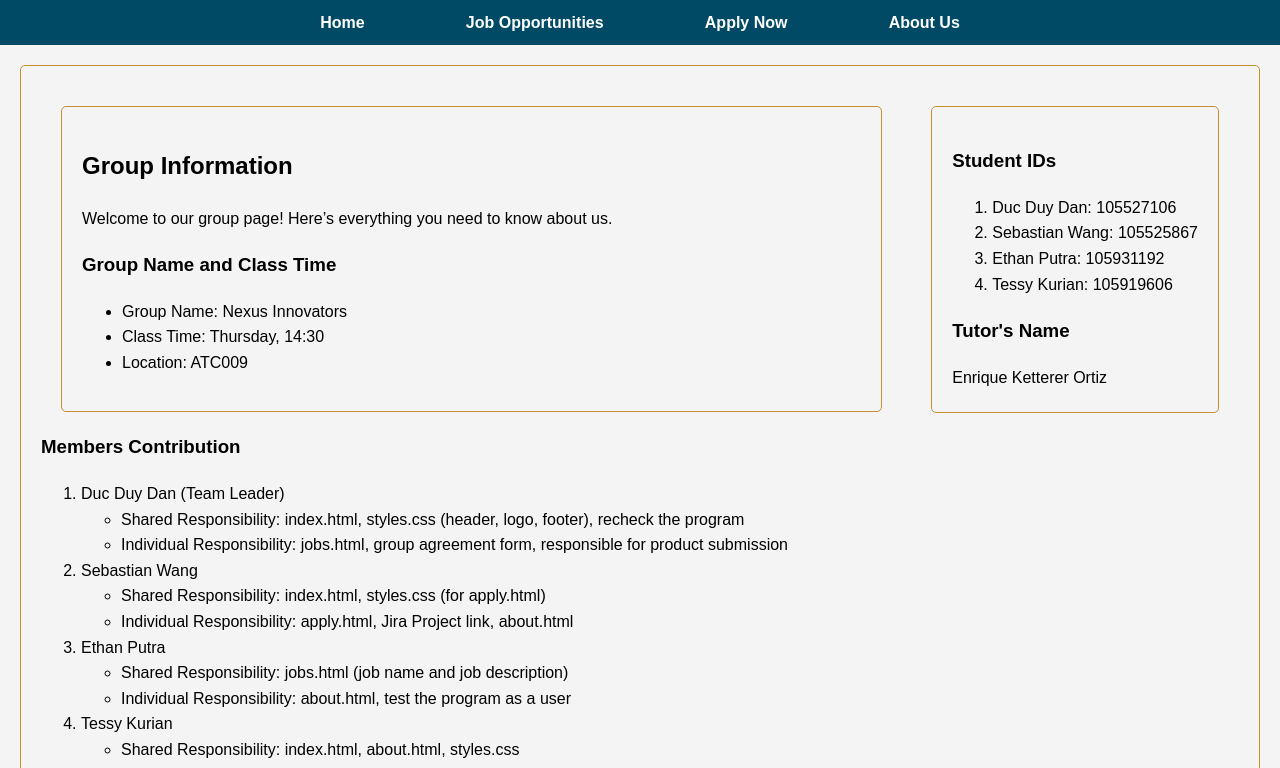
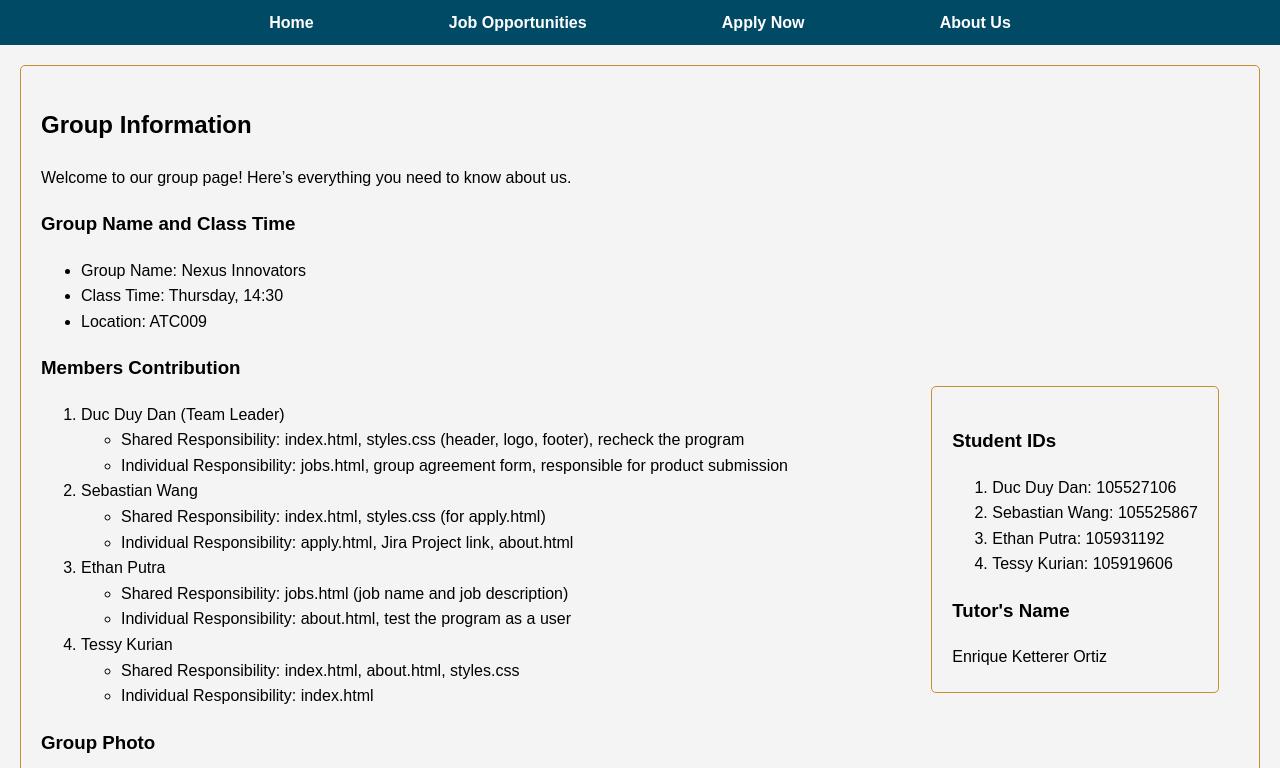
Before and after one commit to DucDuyDan-Swin/TheNexusWeb, a PHP site: page /about.html in a window 1280 px wide. Shown: the part 137-905 px from the top of the page. Run offline with PHP 8.4, Linux system fonts and the light colour scheme; some web fonts are replaced.

Commit message:
fixing about + CSS + make form to a blank page

```diff
--- a/project1/about.html
+++ b/project1/about.html
@@ -27,7 +27,7 @@
 
     <main>
         <section>
-            <section class="Info">
+
             <h2>Group Information</h2>
             <p>Welcome to our group page! Here’s everything you need to know about us.</p>
 
@@ -38,7 +38,7 @@
                 <li>Class Time: Thursday, 14:30</li>
                 <li>Location: ATC009</li>
             </ul>
-           </section>
+
            <section class="StudentID">
             <!-- Student IDs -->
             <h3>Student IDs</h3>
@@ -53,6 +53,7 @@
             <p>Enrique Ketterer Ortiz</p>
            </section>
             <!-- Members Contribution -->
+
             <h3>Members Contribution</h3>
             <ol>
                 <li>Duc Duy Dan (Team Leader)
--- a/project1/styles.css
+++ b/project1/styles.css
@@ -20,8 +20,8 @@ nav {
     display: flex; /* Makes the nav items align horizontally */
     justify-content: center; /* Centers the nav items */
     align-items: center; /* Vertically centers the nav items */
-    gap: 30px; /* Adds spacing between nav items */
-    margin: 0 auto; /* Centers the nav bar horizontally */
+    gap: 5%; /* Adds spacing between nav items */
+    margin: 0; /* Centers the nav bar horizontally */
     padding: 0px; /* Adds padding inside the nav bar */
     width: 100%; /* Makes the nav bar span the full width */
     background-color: #014a66; /* Sets the background color of the nav bar */
@@ -34,7 +34,7 @@ nav .nav-link {
     padding: 10px 2vw; /* Adds padding inside the nav links */
     font-size: 16px; /* Sets the font size of the nav links */
     border-radius: 5px; /* Rounds the corners of the nav links */
-    white-space: nowrap; /* Prevents text from wrapping */
+    white-space: wrap; /* Prevents text from wrapping */
     margin: 0 10px; /* Adds spacing between the nav links */
 }
 
@@ -132,7 +132,7 @@ aside {
 
 /* Why Join Us Style */
 .why-join {
-    border: 1px solid #C39131; /* Adds a gold border */
+    border: 1.5px solid #C39131; /* Adds a gold border */
     border-radius: 5px; /* Rounds the corners of the border */
     padding: 20px; /* Adds padding inside the section */
     margin: 20px; /* Adds spacing above and below the section and centers it */
@@ -303,14 +303,12 @@ table th {
     font-weight: bold; /* Makes the header text bold */
 }
 
-.Info {
-    float: left; /* Puts Info section on the left of page */
-    width: 65%; /* Takes up 65% of width page */
-}
+
 
 .StudentID {
     float: right; /* Puts StudentID section on the right of page */
     height: 265px; /* Height to match Info section */
+    margin-top: 36px;
 }
 
 .Tutor {
```
Also changed, not shown: project1/apply.html (+7 -7 lines).
